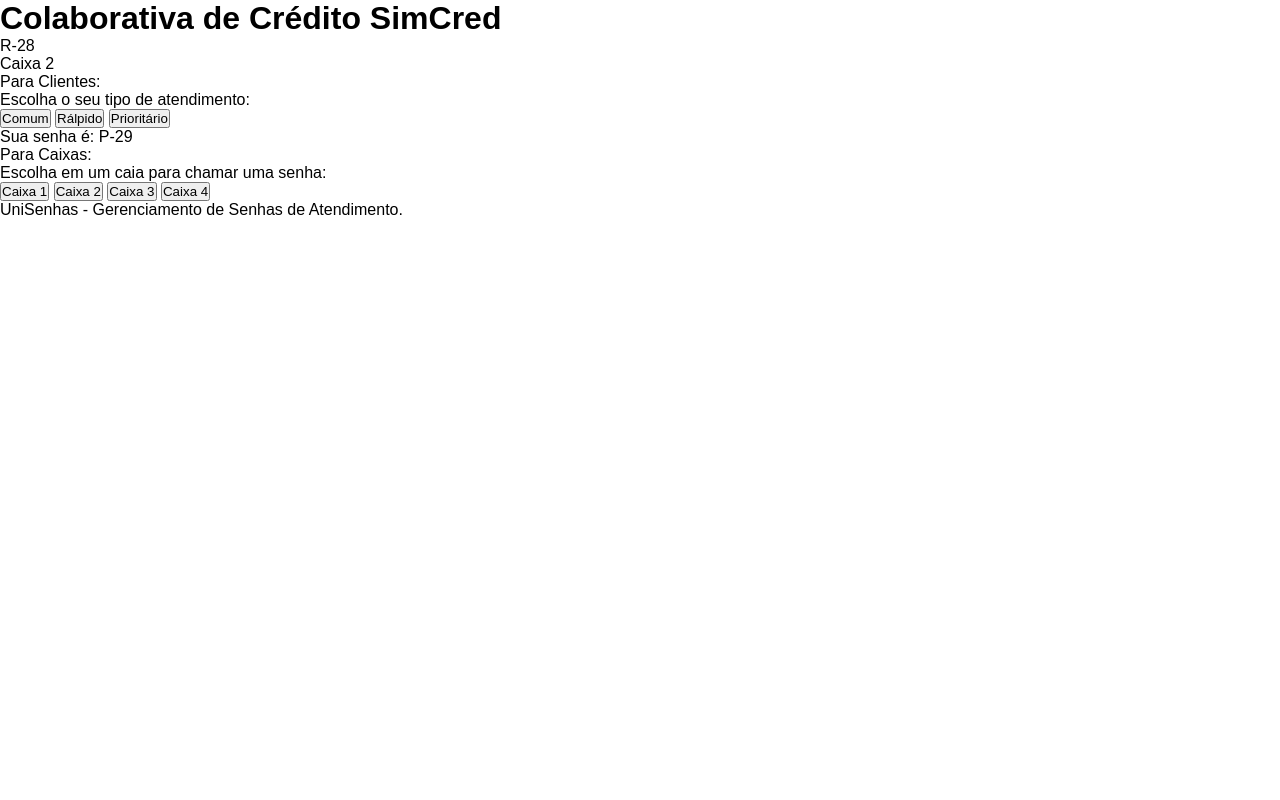
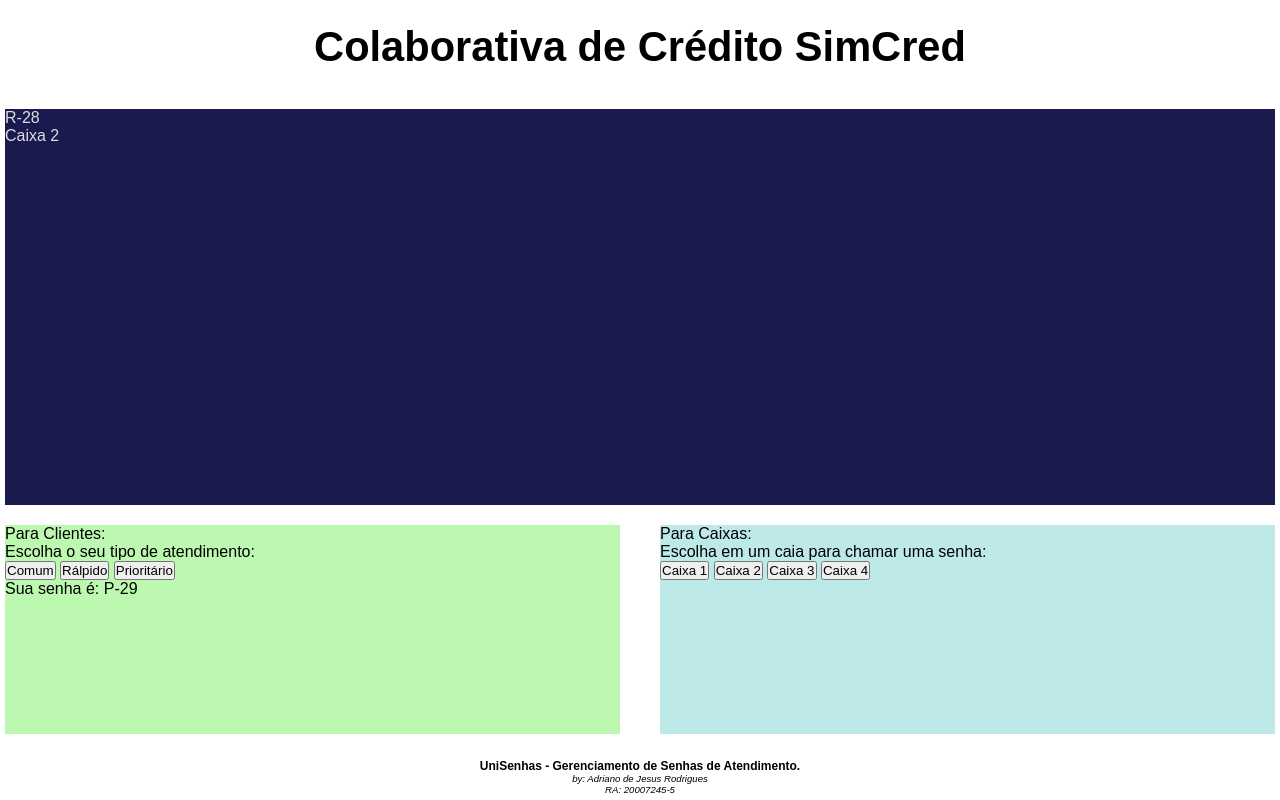
Before and after one commit to ajradriano/password-system, a plain HTML site: page index.html in a window 1280 px wide. Drawn offline with Linux system fonts and the light colour scheme.

Commit message:
Ajustes estilo grid e alinhamento

```diff
--- a/index.html
+++ b/index.html
@@ -13,15 +13,17 @@
   <title>UniSenhas</title>
 </head>
 <body>
-  <header>
-    <h1>Colaborativa de Crédito SimCred</h1>
-  </header>
-  <main>
-    <div class="display-password">
-      <div class="password">R-28</div>
-      <div class="service-desk">Caixa 2</div>
+  <div class="container">
+    <div class="header">
+      <h1>Colaborativa de Crédito SimCred</h1>
     </div>
-    <div class="client-area">
+    <div class="display">
+      <div class="display-password">
+        <div class="password">R-28</div>
+        <div class="service-desk">Caixa 2</div>
+      </div>
+    </div>
+    <div class="costumer">
       <div>Para Clientes:</div>
       <div>Escolha o seu tipo de atendimento:</div>
       <div class="buttons">
@@ -34,7 +36,7 @@
         <span>P-29</span>
       </div>
     </div>
-    <div class="service-desk-area">
+    <div class="ticket-window">
       <div>Para Caixas:</div>
       <div>Escolha em um caia para chamar uma senha:</div>
       <div class="buttons">
@@ -44,7 +46,11 @@
         <button>Caixa 4</button>
       </div>
     </div>
-  </main>
-  <footer>UniSenhas - Gerenciamento de Senhas de Atendimento.</footer>
+    <div class="footer">
+      <span>UniSenhas - Gerenciamento de Senhas de Atendimento.</span>
+      <span>by: Adriano de Jesus Rodrigues</span>
+      <span>RA: 20007245-5</span>
+    </div>
+  </div>
 </body>
 </html>
--- a/src/css/style.css
+++ b/src/css/style.css
@@ -9,7 +9,74 @@
 }
 
 body {
-  font-family: 'MontSerrat', Arial, sans-serif;;
+  width: 100vw;
+  height: 100vh;
+  padding: 5px;
+  font-family: 'MontSerrat', Arial, sans-serif;
   font-size: 100%;
   list-style-type: none;
 }
+
+.container {
+  width: 100%;
+  height: 100%;
+
+  display: grid;
+  grid-template-columns: 1fr 1fr 1fr 1fr;
+  grid-template-rows: 0.5fr 1fr 1.25fr 1.25fr;
+  grid-row-gap: 20px;
+  grid-column-gap: 40px;
+  grid-template-areas:
+    "header   header    header        header"
+    "display  display   display       display"
+    "display  display   display       display"
+    "costumer costumer  ticket-window ticket-window"
+    "footer   footer    footer        footer ";
+}
+
+.header {
+  grid-area: header;
+
+  display: flex;
+  justify-content: center;
+  align-items: center;
+
+  font-size: 1.3rem;
+}
+
+.display {
+  grid-area: display;
+  background-color: #1b1a4f;
+  color: #dddddd;
+}
+
+.costumer {
+  grid-area: costumer;
+  background-color: #bdf8b1;
+}
+
+.ticket-window {
+  grid-area: ticket-window;
+  background-color: #bee9e9;
+}
+
+.footer {
+  grid-area: footer;
+  margin-top: 5px;
+  width: 100%;
+  text-align: center;
+
+  display: flex;
+  flex-direction: column;
+
+  font-size: .75rem;
+}
+
+.footer span:first-child {
+  font-weight: 600;
+}
+
+.footer span:nth-child(n + 2) {
+  font-size: .6rem;
+  font-style: italic;
+}
```
